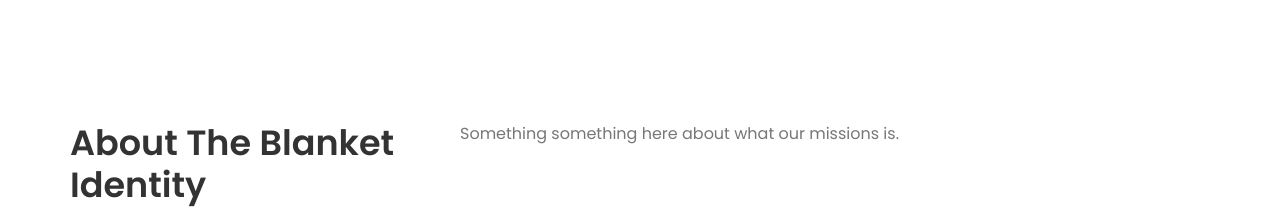
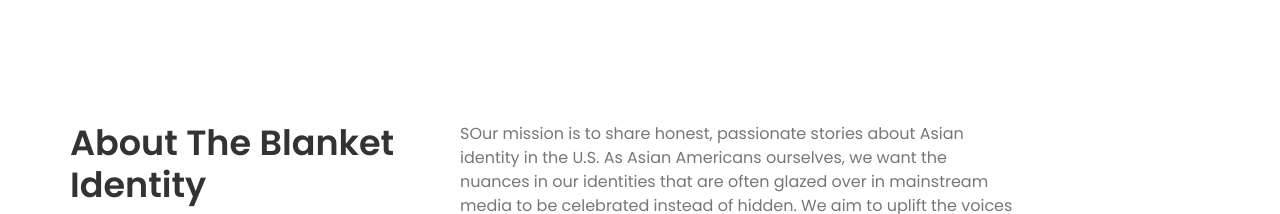
Before and after one commit to theblanketidentity/theblanketidentity.github.io, a plain HTML site: page index.html in a window 1280 px wide. Shown: the part 592-806 px from the top of the page. Drawn offline with Linux system fonts and the light colour scheme; files whose address does not match are found by name.

Commit message:
Update index.html
our mission update

```diff
--- a/index.html
+++ b/index.html
@@ -228,7 +228,7 @@
                 </div>
                 <div class="col-lg-6">
                     <div class="showcase-title pt-25">
-                        <p>Something something here about what our missions is.</p>
+                        <p>SOur mission is to share honest, passionate stories about Asian identity in the U.S. As Asian Americans ourselves, we want the nuances in our identities that are often glazed over in mainstream media to be celebrated instead of hidden. We aim to uplift the voices of Asians in America (whether that means East to South, cultural or racial) and allow them to speak through a series of mini-documentaries.</p>
                     </div> <!-- showcase title -->
                 </div>
             </div> <!-- row -->
```
